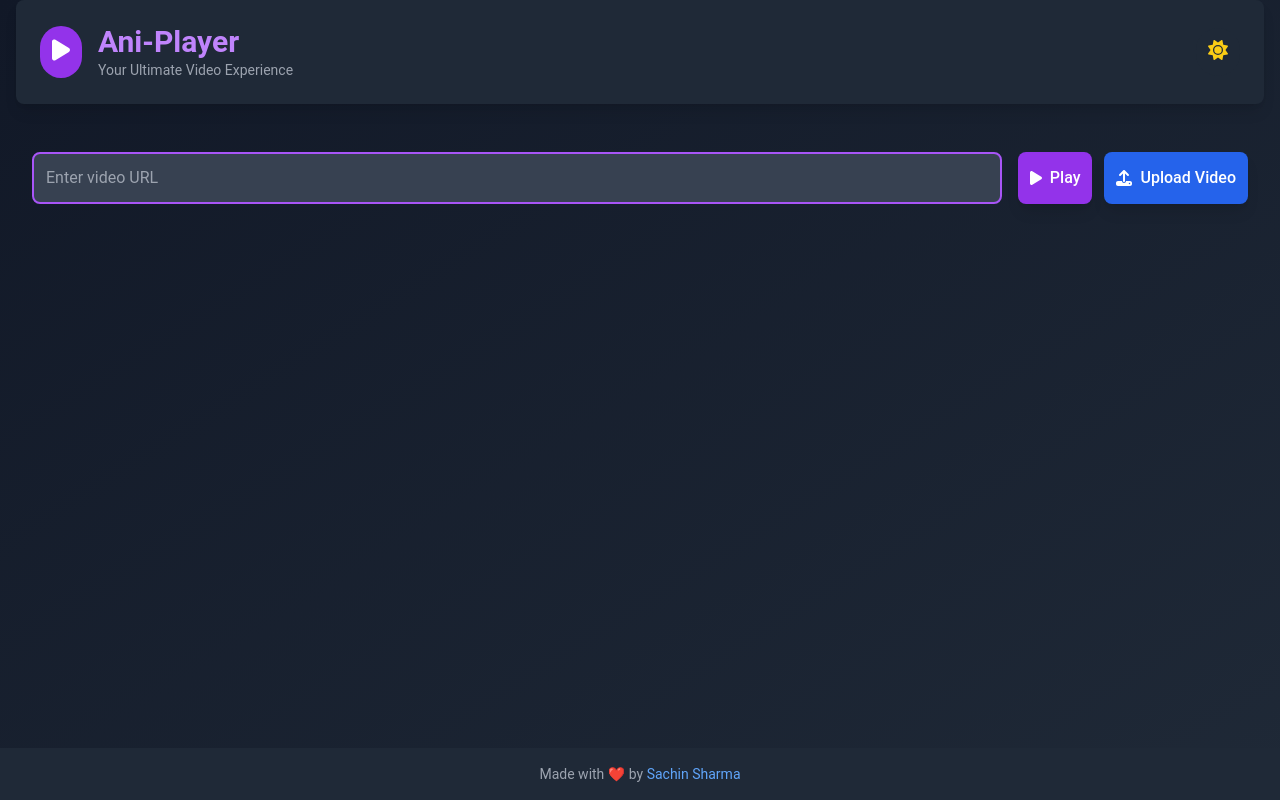
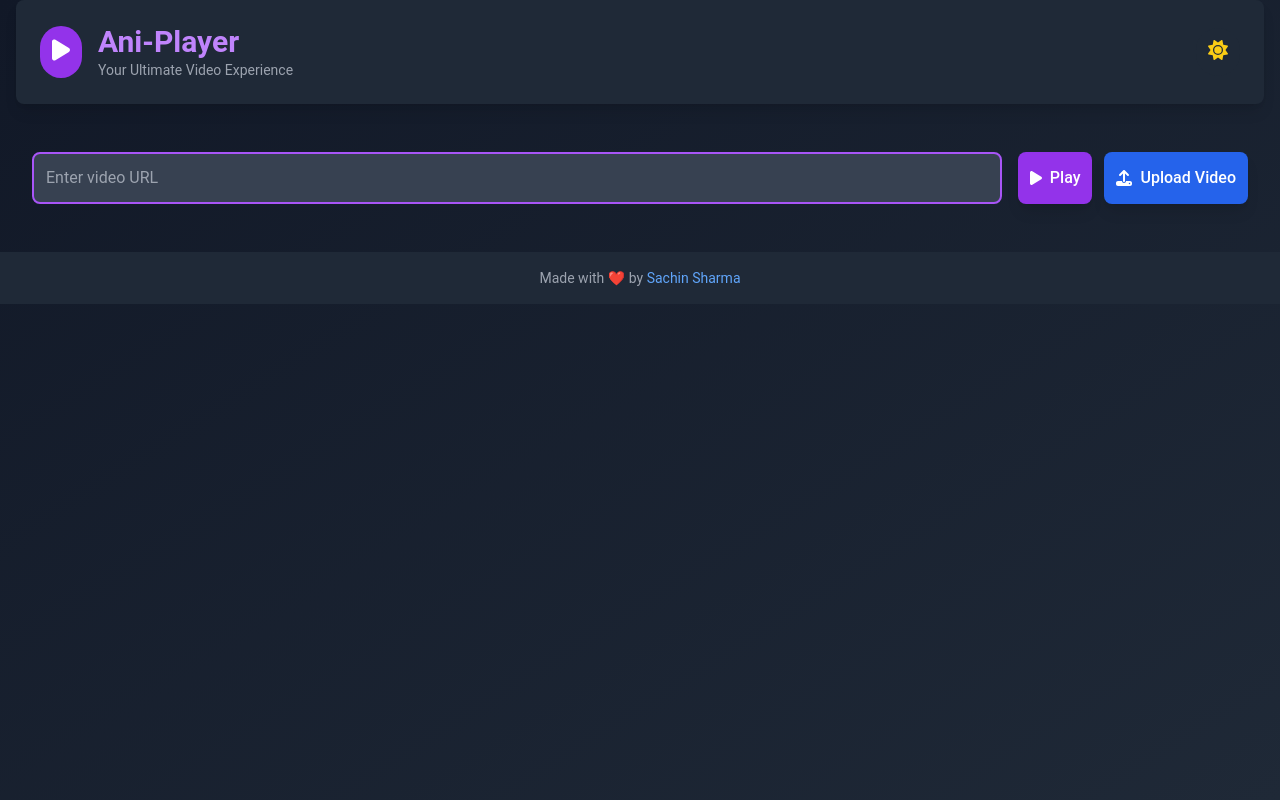
Before and after one commit to chinxcode/ani-player, a React (Vite) app: page / in a window 1280 px wide. Built offline with nearby package versions, Linux system fonts and the light colour scheme.

Commit message:
refactor: Remove gh-pages deployment script and update vite.config.js
Remove the 'deploy' script from package.json and update vite.config.js to remove the base URL for GitHub Pages deployment. This change is made to streamline the deployment process and remove unnecessary configurations.

```diff
--- a/package.json
+++ b/package.json
@@ -8,7 +8,6 @@
         "dev": "vite",
         "build": "vite build",
         "predeploy": "npm run build",
-        "deploy": "gh-pages -d dist",
         "lint": "eslint .",
         "preview": "vite preview"
     },
@@ -20,8 +19,7 @@
         "artplayer-plugin-hls-quality": "^2.0.0",
         "hls.js": "^1.5.15",
         "react": "^18.3.1",
-        "react-dom": "^18.3.1",
-        "gh-pages": "^6.1.1"
+        "react-dom": "^18.3.1"
     },
     "devDependencies": {
         "@eslint/js": "^9.9.0",
--- a/src/components/Footer.jsx
+++ b/src/components/Footer.jsx
@@ -1,11 +1,7 @@
 import React from "react";
 
 const Footer = ({ darkMode }) => (
-    <footer
-        className={`${
-            darkMode ? "bg-gray-800 text-gray-400" : "bg-white text-gray-600"
-        } p-4 text-center mt-8 text-sm absolute bottom-0 w-full`}
-    >
+    <footer className={`${darkMode ? "bg-gray-800 text-gray-400" : "bg-white text-gray-600"} p-4 text-center mt-8 text-sm`}>
         <p>
             Made with ❤️ by{" "}
             <a href="https://github.com/chinxcode" className="text-blue-400">
--- a/vite.config.js
+++ b/vite.config.js
@@ -3,6 +3,5 @@ import react from "@vitejs/plugin-react";
 
 // https://vitejs.dev/config/
 export default defineConfig({
-    base: "/ani-player/",
     plugins: [react()],
 });
```
Also changed, not shown: vercel.json (added).
